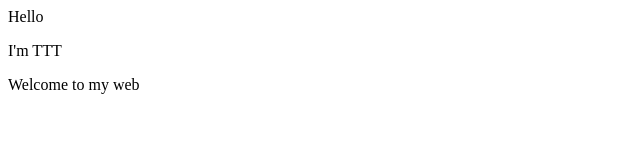
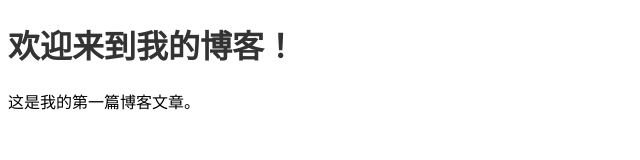
Before and after one commit to DingxinTao0417/DingxinTao0417.github.io, a plain HTML site: page index.html in a window 1280 px wide. Shown: the whole page, without its empty margins (0-640 px from the left). Drawn offline with Linux system fonts and the light colour scheme.

Commit message:
Test commit.

```diff
--- a/index.html
+++ b/index.html
@@ -1,3 +1,11 @@
-<p>Hello</p>
-<p>I'm TTT </p>
-<p>Welcome to my web</p>
+<!DOCTYPE html>
+<html>
+<head>
+    <link rel="stylesheet" type="text/css" href="styles.css">
+</head>
+<body>
+    <h1>欢迎来到我的博客！</h1>
+    <div id="content"></div>
+    <script src="script.js"></script>
+</body>
+</html>
--- /dev/null
+++ b/script.js
@@ -0,0 +1 @@
+document.getElementById('content').innerHTML = '<p>这是我的第一篇博客文章。</p>';
--- /dev/null
+++ b/styles.css
@@ -0,0 +1,6 @@
+body {
+    font-family: Arial, sans-serif;
+}
+h1 {
+    color: #333;
+}
```
